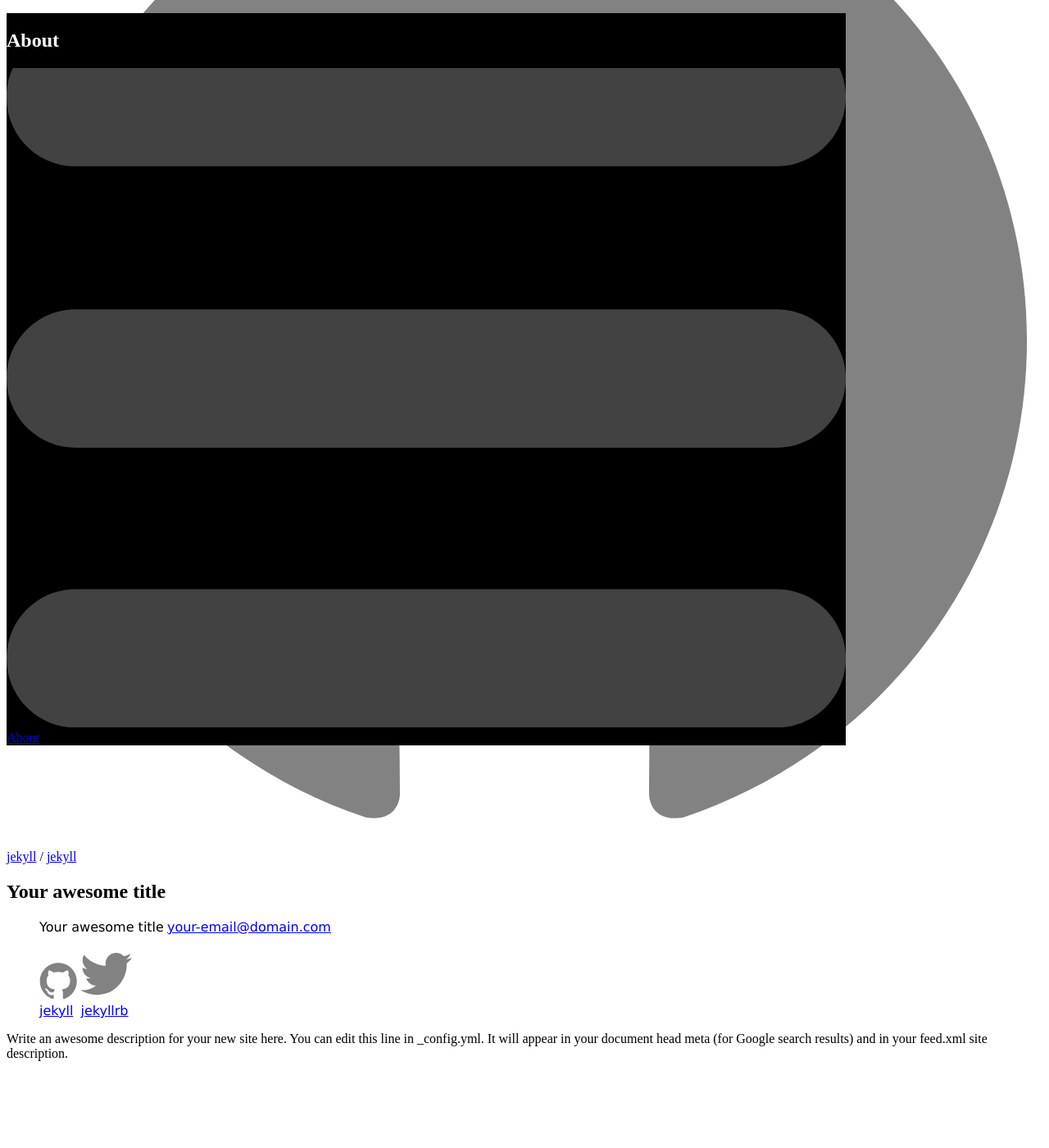
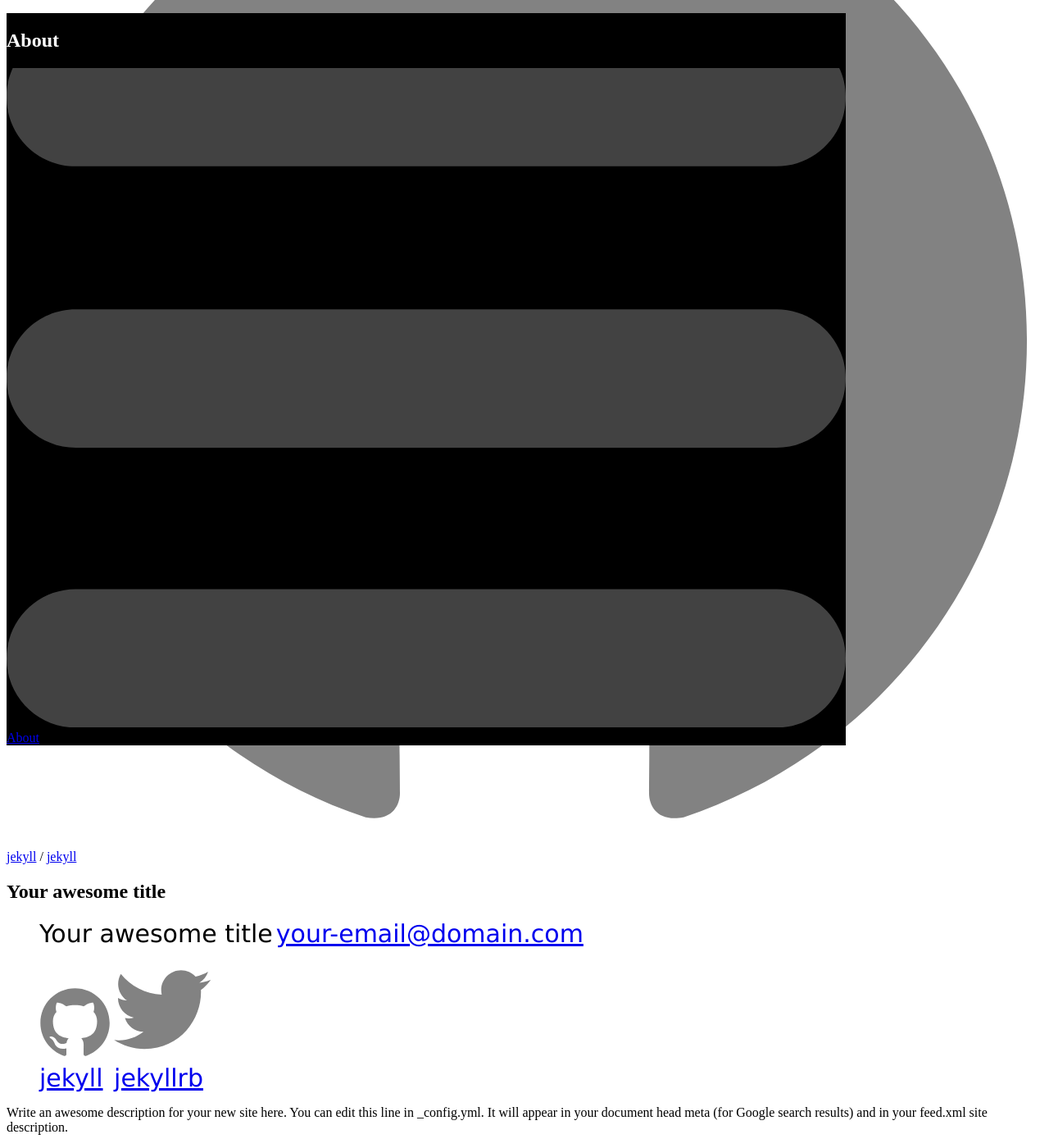
Before and after one commit to ArdPete/ardpete.github.io, a Jekyll site: the page built from about.md, in a window 1280 px wide and 1400 px high, scrolled down 1620 px. Shown: the whole window at 82% size. Built offline with Jekyll 4.4.1, drawn with Linux system fonts in a browser that asks for light colours; before the commit the page ends 2930 px from its top, so only the background shows below that.

Commit message:
Update main.css

```diff
--- a/css/main.css
+++ b/css/main.css
@@ -8,7 +8,7 @@ background-color: black;
 li {
   display: inline-block;
   font-family: Verdana;
-  font-size: 16px;
+  font-size: 30px;
   font-weight: 300;
   color: #000000;
 }
```
